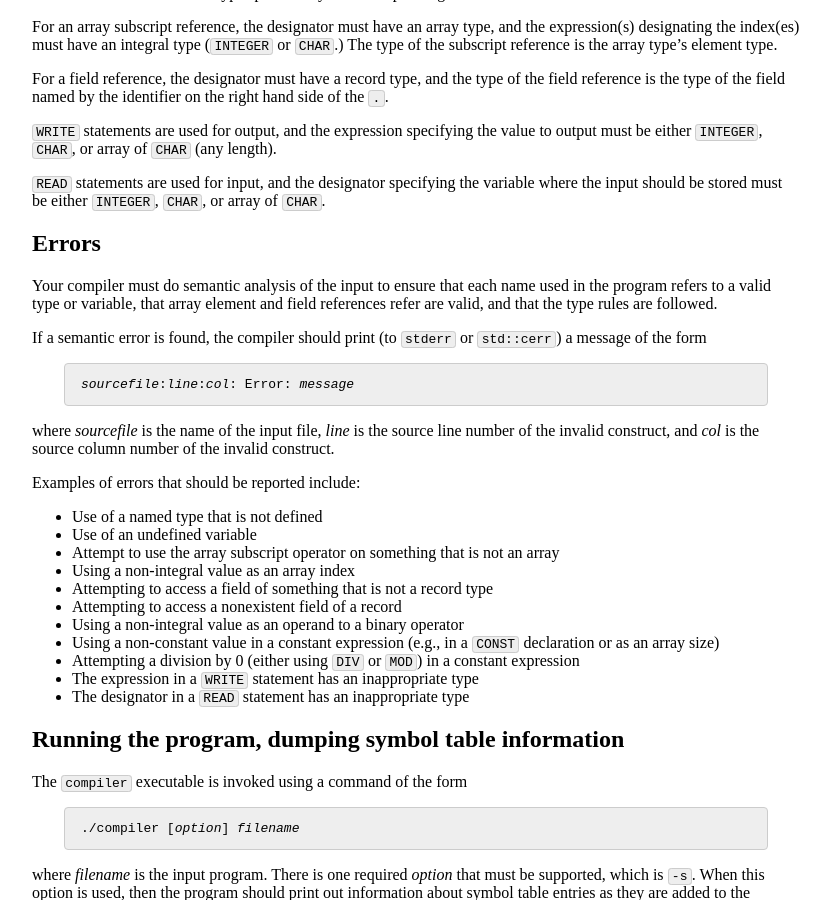
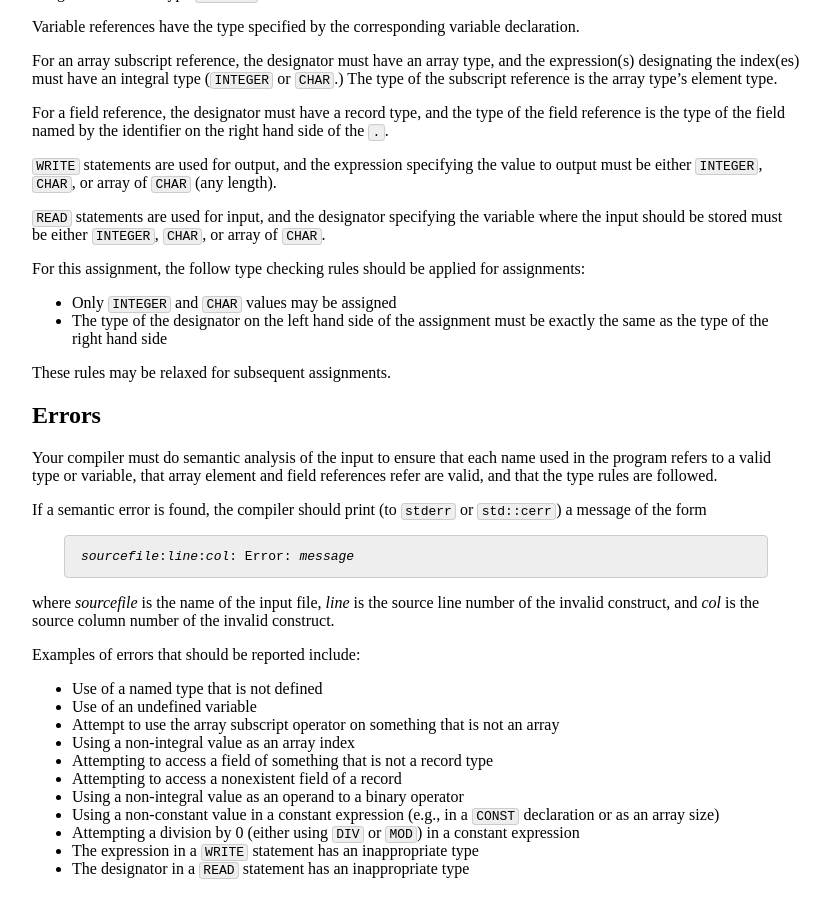
Before and after one commit to jhucompilers/fall2020, a Jekyll site: the page built from assign/assign03.md, in a window 1280 px wide and 900 px high, scrolled down 4361 px. Shown: the whole window, without its empty margins (224-1054 px from the left). Built offline with Jekyll 4.4.1, drawn with Linux system fonts in a browser that asks for light colours; some of the changed text lies outside the part shown.

Commit message:
clarify semantics of assignments

```diff
--- a/assign/assign03.md
+++ b/assign/assign03.md
@@ -2,6 +2,8 @@
 layout: default
 title: "Assignment 3: Semantic analysis"
 ---
+
+*Update 10/28*: clarified semantics of assignments; see [Semantics, type checking](#semantics-type-checking)
 
 **Due**: Friday, Oct 30th by 11pm
 
@@ -249,6 +251,13 @@ For a field reference, the designator must have a record type, and the type of t
 
 `READ` statements are used for input, and the designator specifying the variable where the input should be stored must be either `INTEGER`, `CHAR`, or array of `CHAR`.
 
+For this assignment, the follow type checking rules should be applied for assignments:
+
+* Only `INTEGER` and `CHAR` values may be assigned
+* The type of the designator on the left hand side of the assignment must be exactly the same as the type of the right hand side
+
+These rules may be relaxed for subsequent assignments.
+
 ## Errors
 
 Your compiler must do semantic analysis of the input to ensure that each name used in the program refers to a valid type or variable, that array element and field references refer are valid, and that the type rules are followed.
```
Also changed, not shown: index.md (+1 -0 lines).
